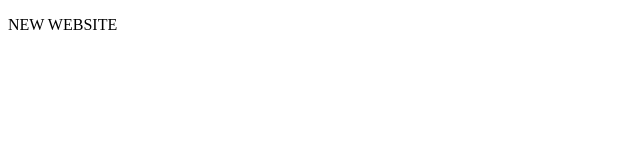
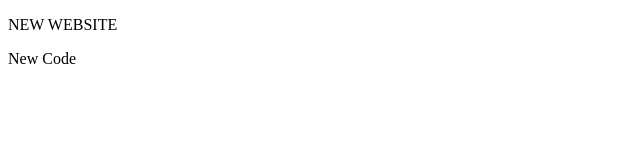
Before and after one commit to Andypp26/learn-git, a plain HTML site: page index.html in a window 1280 px wide. Shown: the full height of the page, 0-640 px from the left. Drawn offline with Linux system fonts and the light colour scheme.

Commit message:
update index.html

```diff
--- a/index.html
+++ b/index.html
@@ -7,5 +7,6 @@
 </head>
 <body>
     <p>NEW WEBSITE</p>
+    <div>New Code</div>
 </body>
 </html>
```
